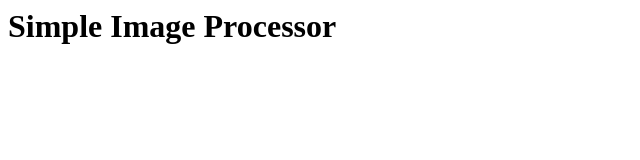
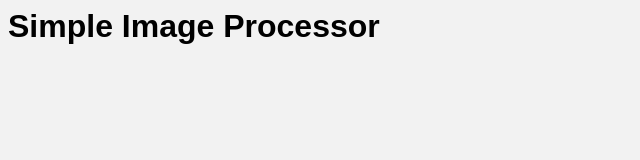
Before and after one commit to bigos2015/simple-image-processor, a plain HTML site: page index.html in a window 1280 px wide. Shown: the whole page, without its empty margins (0-640 px from the left). Drawn offline with Linux system fonts and the light colour scheme.

Commit message:
Added stylesheet to the index.html

```diff
--- a/index.html
+++ b/index.html
@@ -3,6 +3,7 @@
         <meta charset="utf-8">
         <meta http-equiv="X-UA-Compatible" content="IE=edge">
         <title>Simple Image Processor</title>
+        <link rel="stylesheet" href="styles/main.css">
     </head>
     <body>
         <header class="top-bar">
--- /dev/null
+++ b/styles/main.css
@@ -0,0 +1,4 @@
+body {
+    background-color: #F2F2F2;
+    font-family: sans-serif;
+}
```
